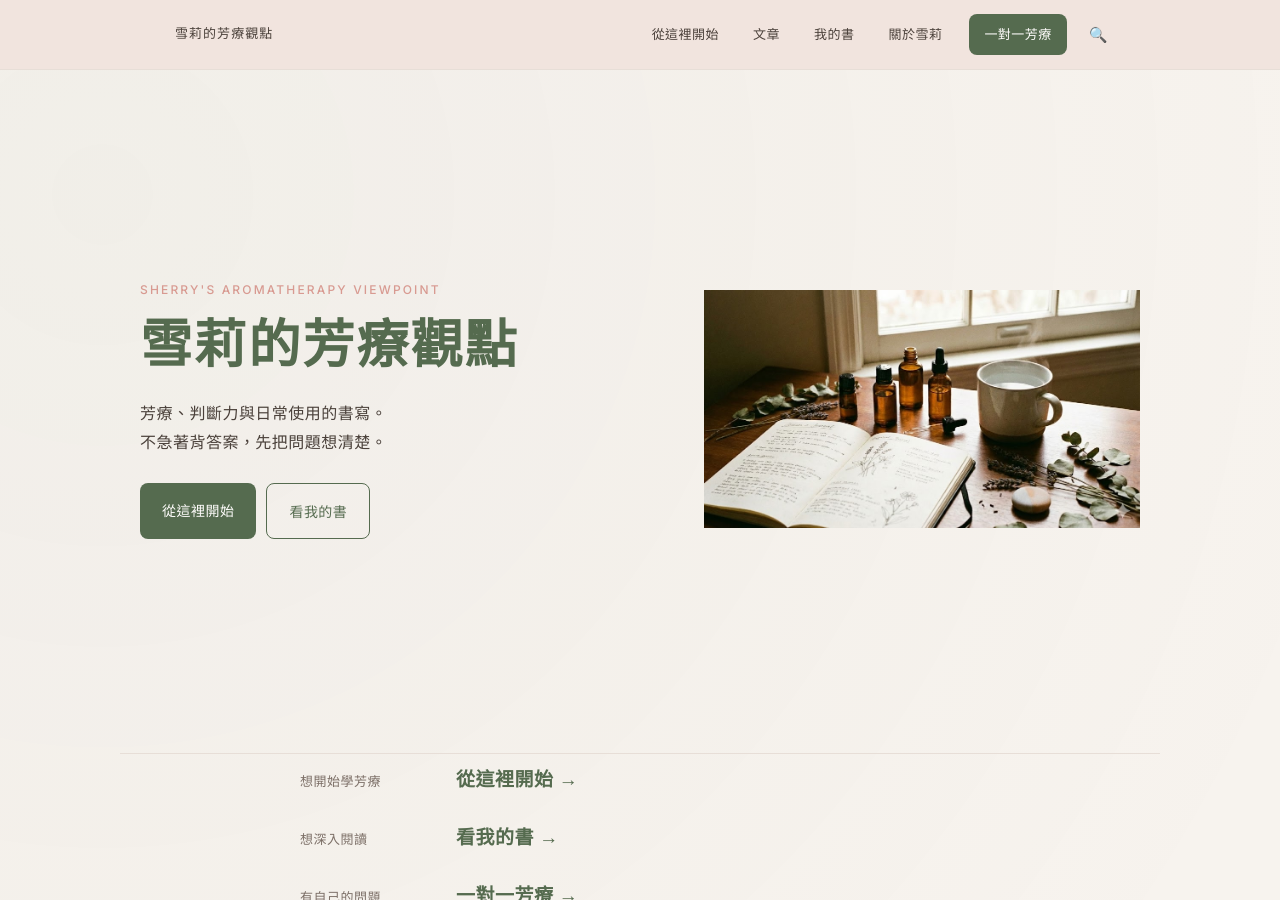
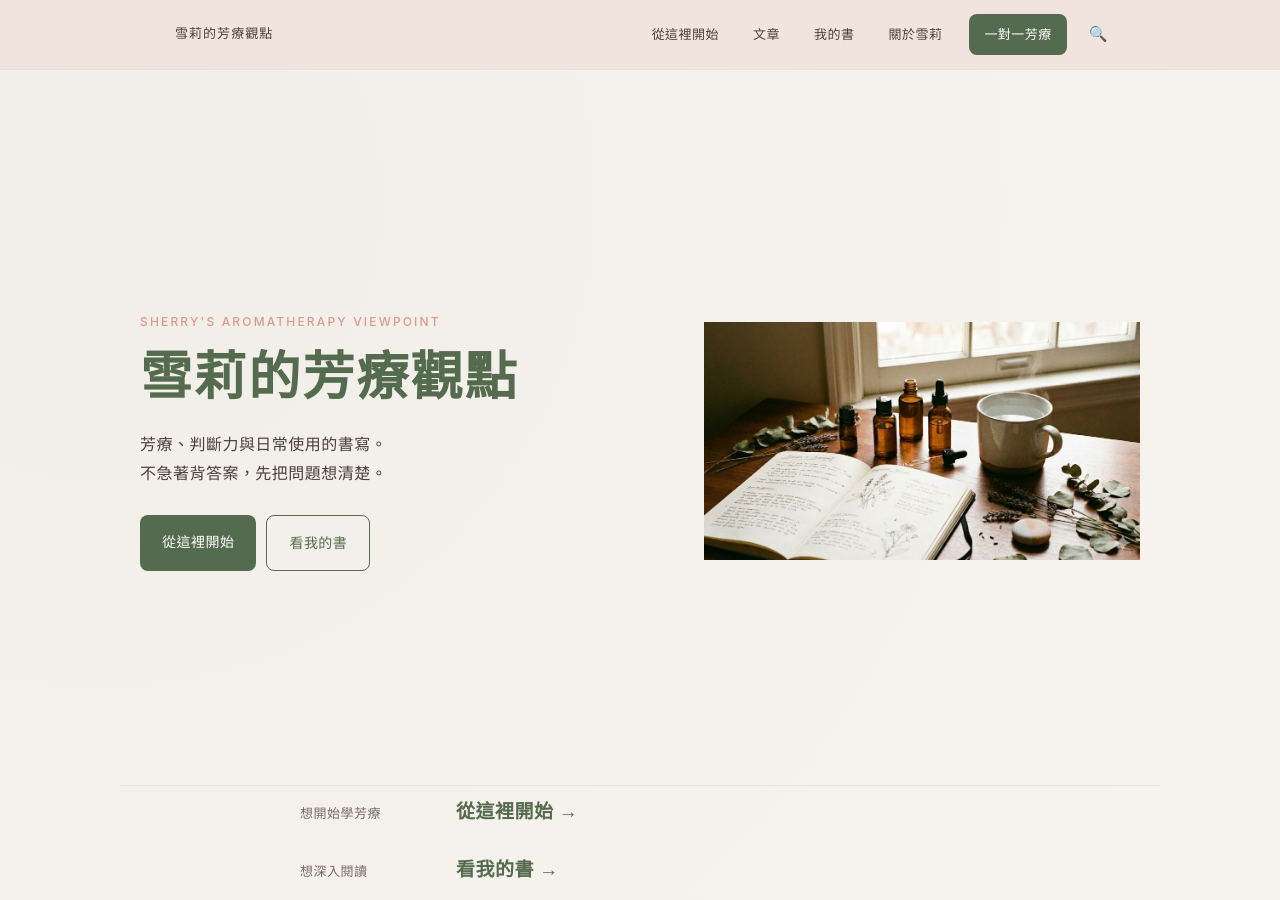
Before and after one commit to sherry-aromatherapy/sherry-aromatherapy.github.io, a Jekyll site: the page built from index.html, in a window 1280 px wide and 900 px high. Built offline with Jekyll 4.4.1, drawn with Linux system fonts in a browser that asks for light colours.

Commit message:
更新樣式

```diff
--- a/_includes/head.html
+++ b/_includes/head.html
@@ -3,6 +3,7 @@
 <title>{% if page.title %}{{ page.title }} · {% endif %}{{ site.title }}</title>
 <meta name="description" content="{{ page.excerpt | default: site.description | strip_html | truncate: 140 }}">
 <link rel="preconnect" href="https://fonts.googleapis.com">
-<link href="https://fonts.googleapis.com/css2?family=Noto+Sans+TC:wght@300;400;500;700;900&family=Noto+Serif+TC:wght@500;600;700&family=Inter:wght@500&display=swap" rel="stylesheet">
+<link rel="preconnect" href="https://fonts.gstatic.com" crossorigin>
+<link href="https://fonts.googleapis.com/css2?family=Noto+Serif+TC:wght@700&display=swap" rel="stylesheet">
 <link rel="stylesheet" href="{{ '/assets/css/style.css' | relative_url }}">
 <link rel="icon" type="image/png" href="{{ '/favicon.png' | relative_url }}">
--- a/assets/css/style.css
+++ b/assets/css/style.css
@@ -1,16 +1,78 @@
 :root{
-  --parchment:#F7F3EE;
-  --white:#FFFDFC;
-  --surface:#F1E4DE;
-  --linen:#E7DED7;
-  --chip-border:#D9C8C0;
+  /* ---- Color System (design-system §02) ---- */
+  --primary:#556B4F;
+  --primary-dark:#3F513B;
+  --accent:#D89A91;
+  --accent-light:#F1E4DE;
+  --bg:#F7F3EE;
+  --surface-color:#FFFDFC;
+  --text-primary:#4A403A;
+  --text-secondary:#786D65;
+  --border-color:#DED5CE;
+  --border-light:#E9E2DC;
+  --tag-border:#D8CCC5;
+
+  /* ---- existing names kept for compatibility with current CSS ---- */
+  --parchment:var(--bg);
+  --white:var(--surface-color);
+  --surface:var(--accent-light);
+  --linen:var(--border-light);
+  --chip-border:var(--tag-border);
   --clay:#E3B0A7;
-  --clay-deep:#D89A91;
+  --clay-deep:var(--accent);
   --sage:#89947E;
-  --bark:#4A403A;
-  --mist:#7C6F67;
-  --indigo:#556B4F;
-  --indigo-deep:#3F513B;
+  --bark:var(--text-primary);
+  --mist:var(--text-secondary);
+  --indigo:var(--primary);
+  --indigo-deep:var(--primary-dark);
+
+  /* ---- Type stacks (§03) ---- */
+  --font-serif:'Noto Serif TC','Songti TC','PMingLiU','Times New Roman',serif;
+  --font-sans:-apple-system,BlinkMacSystemFont,'Segoe UI','PingFang TC','Microsoft JhengHei',sans-serif;
+
+  /* ---- Type scale, desktop (§04) ---- */
+  --text-display:56px;
+  --text-h1:48px;
+  --text-h2:34px;
+  --text-h3:25px;
+  --text-h4:20px;
+  --text-body-lg:19px;
+  --text-body:17px;
+  --text-small:14px;
+  --text-caption:13px;
+
+  /* ---- Spacing scale, 8px system (§07) ---- */
+  --space-xs:8px;
+  --space-s:16px;
+  --space-m:24px;
+  --space-l:32px;
+  --space-xl:48px;
+  --space-2xl:64px;
+  --space-3xl:96px;
+  --space-4xl:128px;
+
+  /* ---- Border radius scale (§35) ---- */
+  --radius-sm:4px;
+  --radius-btn:8px;
+  --radius-card:6px;
+  --radius-tag:12px;
+
+  /* ---- Shadow (§36 - use sparingly) ---- */
+  --shadow-soft:0 8px 24px rgba(50,40,30,0.06);
+
+  /* ---- Container widths (§06) ---- */
+  --container-wide:1200px;
+  --container-article:720px;
+}
+
+@media (max-width:767px){
+  :root{
+    --text-h1:36px;
+    --text-h2:29px;
+    --text-h3:23px;
+    --text-body:17px;
+    --text-small:14px;
+  }
 }
 
 *{box-sizing:border-box; -webkit-tap-highlight-color:transparent;}
@@ -22,20 +84,20 @@ body{
     radial-gradient(circle at 8% 6%, rgba(137,148,126,0.05), transparent 40%),
     radial-gradient(circle at 92% 94%, rgba(227,176,167,0.07), transparent 45%);
   color:var(--bark);
-  font-family:'Noto Sans TC',sans-serif;
+  font-family:var(--font-sans);
   font-weight:400;
   letter-spacing:0.03em;
   line-height:1.9;
   min-height:100vh;
 }
 
-a{color:var(--clay-deep); text-decoration:none;}
+a{color:var(--indigo); text-decoration:none;}
 a:hover{text-decoration:underline;}
 
 .wrap{
   max-width:720px;
   margin:0 auto;
-  padding:0 20px 80px;
+  padding:32px 20px 90px;
 }
 
 /* ---------- Sticky nav ---------- */
@@ -57,7 +119,7 @@ nav.site-nav{
   margin:0 auto;
 }
 .site-logo{
-  font-family:'Noto Serif TC',serif;
+  font-family:var(--font-serif);
   font-size:15px;
   font-weight:700;
   letter-spacing:0.08em;
@@ -121,7 +183,7 @@ nav.site-nav a.nav-cta:hover{
   padding-top:6px;
 }
 .search-page-title{
-  font-family:'Noto Serif TC',serif;
+  font-family:var(--font-serif);
   font-size:24px;
   font-weight:700;
   color:var(--indigo);
@@ -134,7 +196,7 @@ nav.site-nav a.nav-cta:hover{
   border:1px solid var(--linen);
   border-radius:8px;
   background:rgba(255,255,255,0.6);
-  font-family:'Noto Sans TC',sans-serif;
+  font-family:var(--font-sans);
   font-size:17px;
   color:var(--bark);
   outline:none;
@@ -181,9 +243,9 @@ nav.site-nav a.nav-cta:hover{
   letter-spacing:0.06em;
 }
 .post-list-item h2{
-  font-family:'Noto Serif TC',serif;
+  font-family:var(--font-serif);
   font-size:21px;
-  font-weight:600;
+  font-weight:700;
   margin:8px 0 10px;
   line-height:1.5;
 }
@@ -204,7 +266,7 @@ nav.site-nav a.nav-cta:hover{
   color:var(--sage);
   background:transparent;
   border:1px solid var(--chip-border);
-  border-radius:999px;
+  border-radius:var(--radius-tag);
   padding:2px 10px;
   margin:2px 4px 2px 0;
   font-weight:500;
@@ -235,7 +297,7 @@ nav.site-nav a.nav-cta:hover{
   min-width:280px;
 }
 .hero-eyebrow{
-  font-family:'Inter', sans-serif;
+  font-family:var(--font-sans);
   font-size:12px;
   letter-spacing:0.18em;
   color:var(--clay-deep);
@@ -243,7 +305,7 @@ nav.site-nav a.nav-cta:hover{
   margin-bottom:10px;
 }
 .hero-title{
-  font-family:'Noto Serif TC',serif;
+  font-family:var(--font-serif);
   font-size:52px;
   font-weight:700;
   letter-spacing:0.04em;
@@ -264,7 +326,7 @@ nav.site-nav a.nav-cta:hover{
   flex-wrap:wrap;
 }
 .hero-btn{
-  font-family:'Noto Sans TC',sans-serif;
+  font-family:var(--font-sans);
   font-size:14px;
   font-weight:500;
   padding:14px 22px;
@@ -320,9 +382,9 @@ nav.site-nav a.nav-cta:hover{
   color:var(--mist);
 }
 .entry-item .entry-cta{
-  font-family:'Noto Serif TC',serif;
+  font-family:var(--font-serif);
   font-size:19px;
-  font-weight:600;
+  font-weight:700;
   color:var(--indigo);
 }
 .entry-item:hover .entry-cta{color:var(--indigo-deep);}
@@ -330,7 +392,7 @@ nav.site-nav a.nav-cta:hover{
 
 /* ---------- Home page sections ---------- */
 .home-section{
-  margin-top:56px;
+  margin-top:68px;
   padding-top:8px;
 }
 .book-list{
@@ -342,9 +404,9 @@ nav.site-nav a.nav-cta:hover{
 .book-item:hover{text-decoration:none;}
 .book-item .book-title{
   display:block;
-  font-family:'Noto Serif TC',serif;
+  font-family:var(--font-serif);
   font-size:17px;
-  font-weight:600;
+  font-weight:700;
   color:var(--indigo);
   margin-bottom:4px;
 }
@@ -392,9 +454,9 @@ article.post .post-header .date{
   letter-spacing:0.08em;
 }
 article.post .post-header h1{
-  font-family:'Noto Serif TC',serif;
-  font-size:28px;
-  font-weight:600;
+  font-family:var(--font-serif);
+  font-size:34px;
+  font-weight:700;
   line-height:1.5;
   margin:10px 0 14px;
   color:var(--indigo);
@@ -406,10 +468,10 @@ article.post .post-content{
   line-height:1.85;
 }
 article.post .post-content h2{
-  font-family:'Noto Serif TC',serif;
-  font-size:30px;
-  font-weight:600;
-  margin:52px 0 18px;
+  font-family:var(--font-serif);
+  font-size:24px;
+  font-weight:700;
+  margin:56px 0 18px;
   padding-bottom:10px;
   border-bottom:1px solid var(--linen);
   color:var(--indigo);
@@ -418,9 +480,9 @@ article.post .post-content h2{
 }
 article.post .post-content h2:first-child{margin-top:0;}
 article.post .post-content h3{
-  font-size:17px;
+  font-size:19px;
   font-weight:600;
-  margin:36px 0 12px;
+  margin:38px 0 12px;
   color:var(--bark);
   line-height:1.5;
 }
@@ -431,7 +493,7 @@ article.post .post-content h3 strong,
 article.post .post-content h4 strong{
   font-weight:inherit;
 }
-article.post .post-content p{margin:0 0 22px;}
+article.post .post-content p{margin:0 0 24px;}
 article.post .post-content ul, article.post .post-content ol{
   margin:18px 0 26px;
   padding-left:26px;
@@ -508,11 +570,11 @@ article.post .post-content summary::marker{color:var(--clay-deep);}
 
 /* ---------- Page (static) ---------- */
 article.page h1{
-  font-family:'Noto Serif TC',serif;
-  font-size:24px;
+  font-family:var(--font-serif);
+  font-size:32px;
   font-weight:700;
   color:var(--indigo);
-  margin-bottom:24px;
+  margin-bottom:28px;
   text-align:center;
 }
 article.page .page-content{
@@ -520,10 +582,10 @@ article.page .page-content{
   line-height:1.85;
 }
 article.page .page-content h2{
-  font-family:'Noto Serif TC',serif;
-  font-size:28px;
-  font-weight:600;
-  margin:44px 0 16px;
+  font-family:var(--font-serif);
+  font-size:23px;
+  font-weight:700;
+  margin:48px 0 16px;
   padding-bottom:8px;
   border-bottom:1px solid var(--linen);
   color:var(--indigo);
@@ -531,9 +593,9 @@ article.page .page-content h2{
 }
 article.page .page-content h2:first-child{margin-top:0;}
 article.page .page-content h3{
-  font-size:16px;
+  font-size:18px;
   font-weight:600;
-  margin:30px 0 12px;
+  margin:32px 0 12px;
   color:var(--bark);
   line-height:1.5;
 }
@@ -542,7 +604,7 @@ article.page .page-content h2 strong,
 article.page .page-content h3 strong{
   font-weight:inherit;
 }
-article.page .page-content p{margin:0 0 20px;}
+article.page .page-content p{margin:0 0 22px;}
 article.page .page-content a{
   border-bottom:1px solid var(--clay);
 }
@@ -605,7 +667,8 @@ footer.site-footer .credit-en{
 }
 
 @media (max-width:480px){
-  article.post .post-header h1{font-size:24px;}
+  article.post .post-header h1{font-size:26px;}
+  article.page h1{font-size:24px;}
   .nav-sticky{padding:8px 12px;}
   nav.site-nav a{font-size:12px; padding:6px 10px;}
   .site-logo{font-size:13px;}
@@ -615,8 +678,8 @@ footer.site-footer .credit-en{
   .hero-title{font-size:36px;}
   .hero-statement{font-size:15px;}
   .post-list-item h2{font-size:19px;}
-  article.post .post-content h2{font-size:24px;}
-  article.page .page-content h2{font-size:22px;}
+  article.post .post-content h2{font-size:21px;}
+  article.page .page-content h2{font-size:20px;}
   .entry-item{flex-direction:column; gap:4px;}
   .entry-item .entry-q{flex:none;}
 }
```
